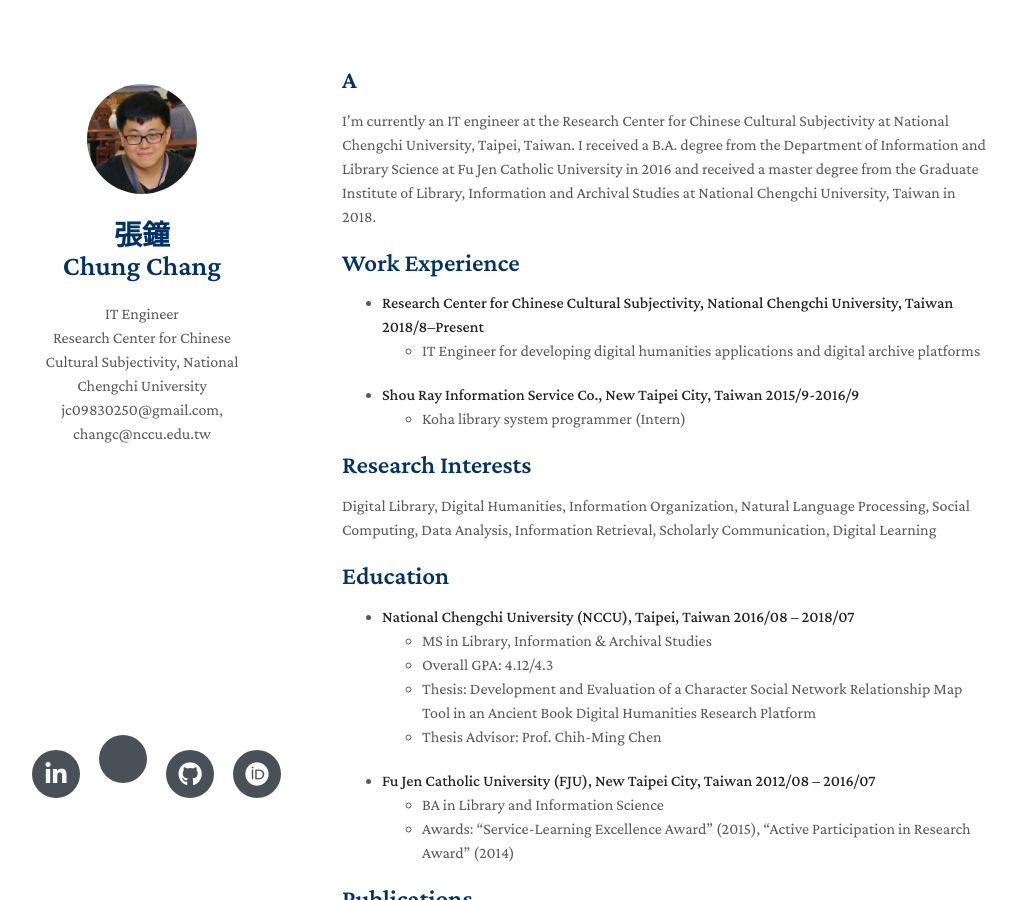
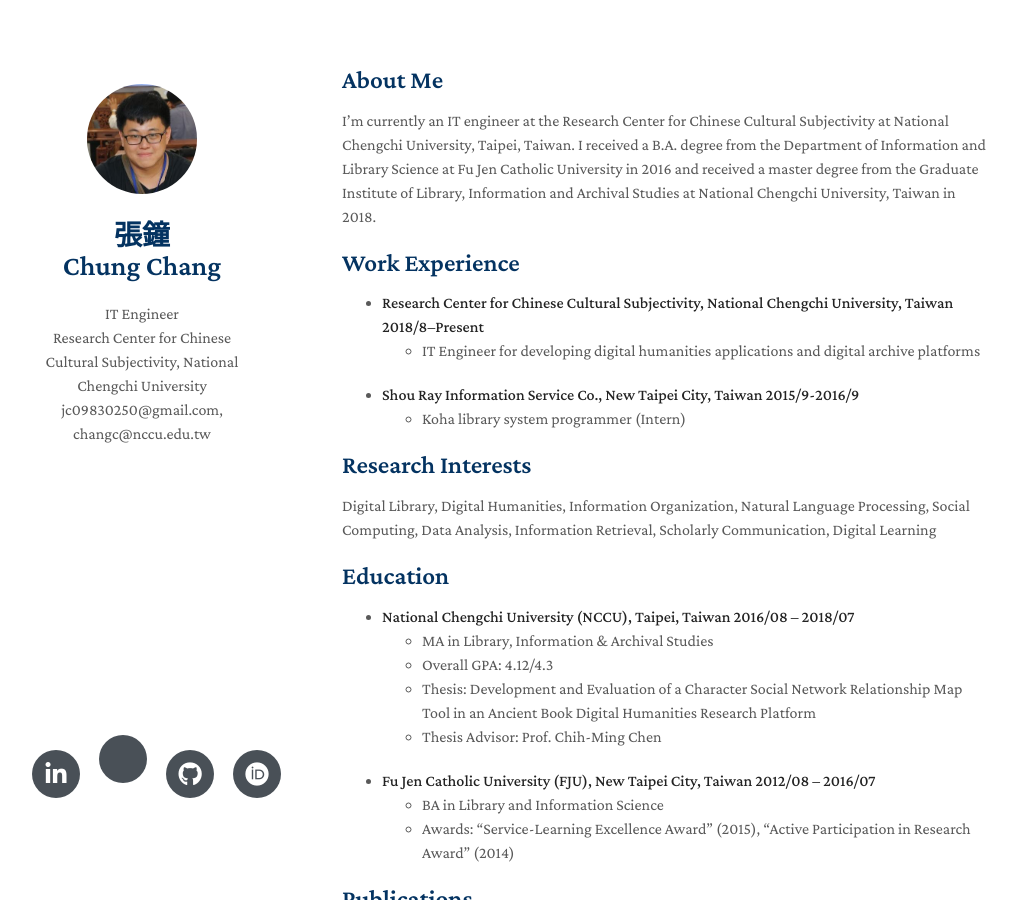
Before and after one commit to jc9830250/jc9830250.github.io, a Jekyll site: the page built from index.md, in a window 1280 px wide and 900 px high. Shown: the whole window, without its empty margins (128-1144 px from the left). Built offline with Jekyll 4.4.1, drawn with Linux system fonts in a browser that asks for light colours; nearby versions of some CDN libraries; a style sheet for code colours, icons or effects is not loaded; our own code applies the rules of GitHub Pages for plain Markdown files.

Commit message:
Update index.md

```diff
--- a/index.md
+++ b/index.md
@@ -2,7 +2,7 @@
 layout: homepage
 ---
 
-## A
+## About Me
 I'm currently an IT engineer at the Research Center for Chinese Cultural Subjectivity at National Chengchi University, Taipei, Taiwan.
 I received a B.A. degree from the Department of Information and Library Science at Fu Jen Catholic University in 2016 and received a master degree from the Graduate Institute of Library, Information and Archival Studies at National Chengchi University, Taiwan in 2018.
 
@@ -19,7 +19,7 @@ Digital Library, Digital Humanities, Information Organization, Natural Language
 
 ## Education
 - **National Chengchi University (NCCU), Taipei, Taiwan	  2016/08 – 2018/07**
-  - MS in Library, Information & Archival Studies
+  - MA in Library, Information & Archival Studies
   - Overall GPA: 4.12/4.3
   - Thesis: Development and Evaluation of a Character Social Network Relationship Map Tool in an Ancient Book Digital Humanities Research Platform
   - Thesis Advisor: Prof. Chih-Ming Chen
```
